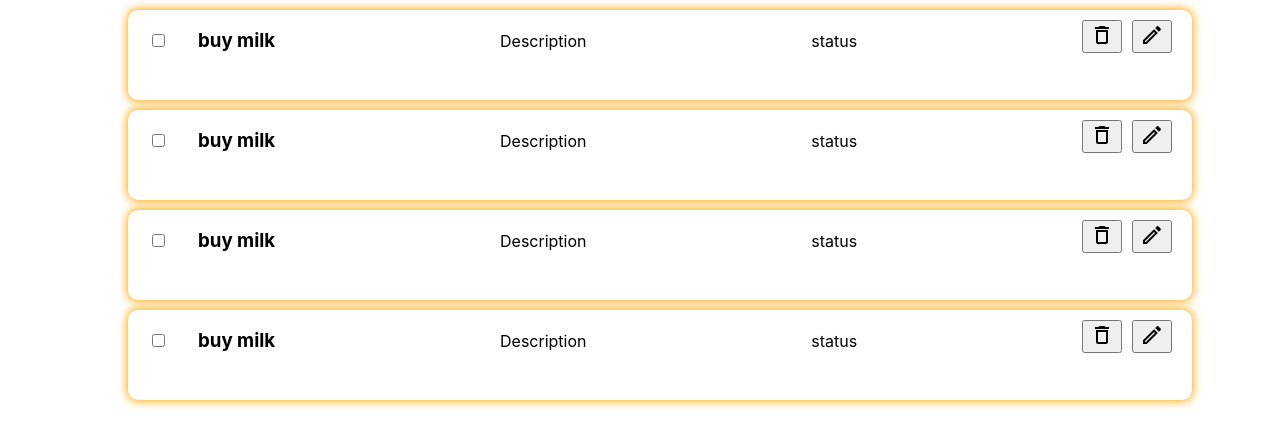
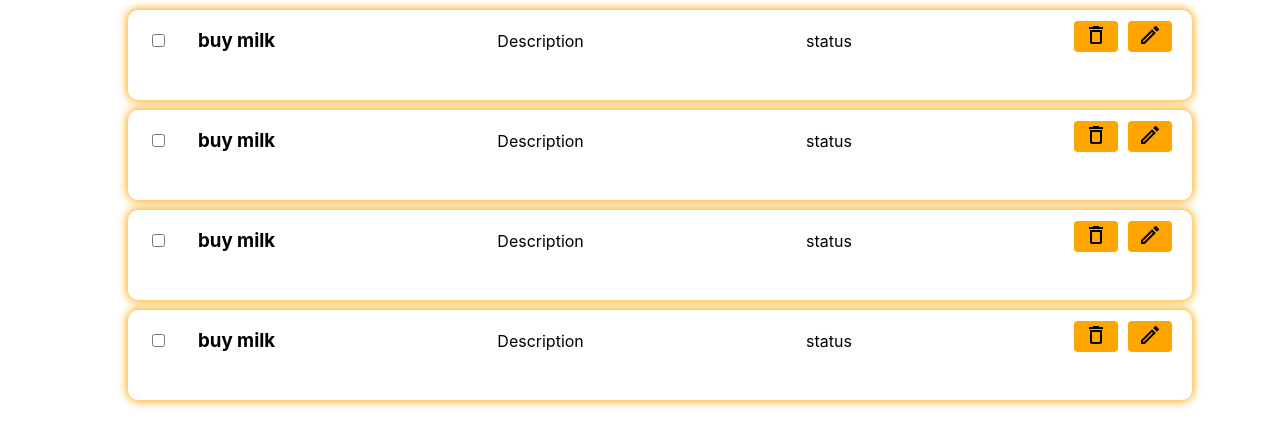
Before and after one commit to mahsaamini23/todoList, a React (Create React App) app: page / in a window 1280 px wide. Shown: the top 446 px of the page. Built offline with nearby package versions, Linux system fonts and the light colour scheme.

Commit message:
add style to button component

```diff
--- a/src/component/button/Button.jsx
+++ b/src/component/button/Button.jsx
@@ -1,9 +1,10 @@
 import React from "react";
+import "./button.style.css";
 
 const Button = ({children}) =>{
     return(
         <div>
-            <button type="button">
+            <button type="button" className="btn">
                 {children}
             </button>
         </div>
--- a/src/component/button/button.style.css
+++ b/src/component/button/button.style.css
@@ -0,0 +1,7 @@
+.btn{
+    border: none;
+    border-radius: 4px;
+    padding:2px 10px;
+    background-color: orange;
+
+}
--- a/src/component/card/Card.jsx
+++ b/src/component/card/Card.jsx
@@ -17,10 +17,8 @@ const Card =()=>{
                     <p className="card_description">{todo.description}</p>
                     <p>status</p>
                     <div className="card_btn">
-                        <Button><Delete/></Button>
-                        <Button><Edit/></Button>
-                        {/* <button className="btn_delete"></button> */}
-                        {/* <button className="btn_edit"></button> */}
+                        <Button className="btn"><Delete className="btn_delete"/></Button>
+                        <Button  className="btn"><Edit  className="btn_edit"/></Button>
                     </div>
                 </div>
             ))}
--- a/src/component/card/card.style.css
+++ b/src/component/card/card.style.css
@@ -29,3 +29,7 @@
     justify-content: baseline;
     gap:10px;
 }
+/* .btn_delete , .btn_edit{
+    background-color: orange;
+    color :orange;
+} */
```
